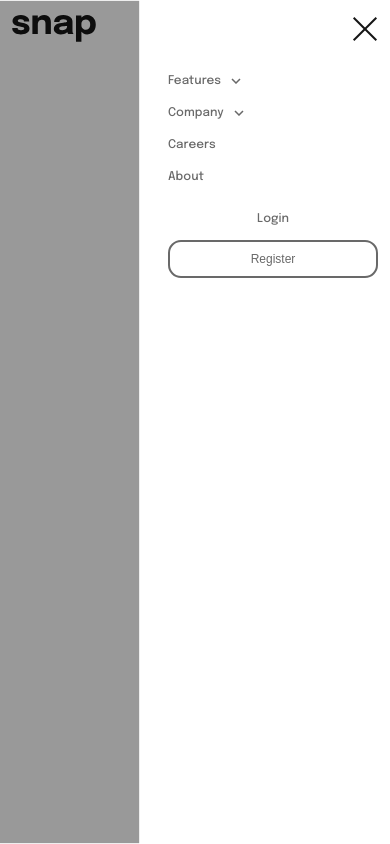
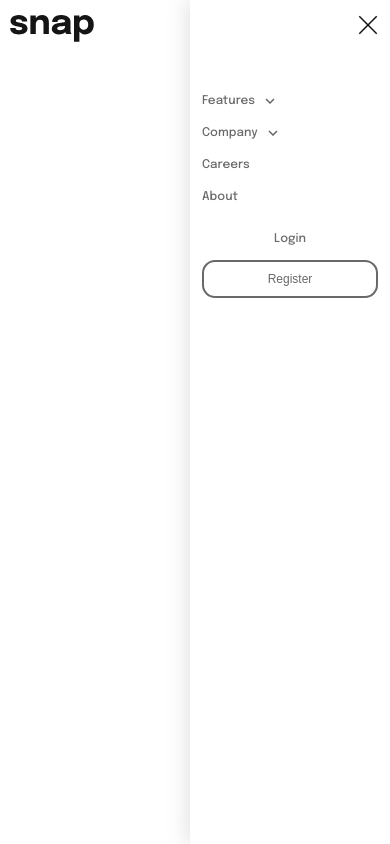
Before and after one commit to amirhossein-peyvand/intro-section-with-dropdown-navigation, a React (Vite) app: page / in a window 390 px wide. Both pictures are taken after a click on the picture 362 px from the left and 28 px from the top of the page. Built offline with nearby package versions, Linux system fonts and the light colour scheme.

Commit message:
Working on the performence of MobileMenu component

```diff
--- a/src/components/MobileMenu.tsx
+++ b/src/components/MobileMenu.tsx
@@ -1,14 +1,18 @@
-// import closeMenuLogo from "../assets/icon-close-menu.svg";
+import closeMenuLogo from "../assets/icon-close-menu.svg";
 import "../sass/MobileMenu.scss";
 import MobileMenuCompany from "./MobileMenuCompany";
 import MobileMenuFeatures from "./MobileMenuFeatures";
 
-const MobileMenu = () => {
+interface Props {
+  onSetClicked: () => void;
+}
+
+const MobileMenu = ({ onSetClicked }: Props) => {
   return (
     <aside className="mobileMenu">
-      {/* <section className="logoContainer">
-        <img src={closeMenuLogo} alt="closeMenuLogo" />
-      </section> */}
+      <section className="logoContainer">
+        <img src={closeMenuLogo} alt="closeMenuLogo" onClick={onSetClicked} />
+      </section>
       <ul className="items">
         <li>
           <MobileMenuFeatures />
--- a/src/components/Navbar.tsx
+++ b/src/components/Navbar.tsx
@@ -3,24 +3,21 @@ import menuLogo from "../assets/icon-menu.svg";
 import "../sass/Navbar.scss";
 import MobileMenu from "./MobileMenu";
 import { useState } from "react";
-import closeMenuLogo from "../assets/icon-close-menu.svg";
 
 const Navbar = () => {
   const [clicked, setClicked] = useState(false);
 
   return (
     <nav className="navbar">
-      <section className="logoContainer">
+      <section className="mainLogoContainer">
         <img src={logo} alt="logo" />
       </section>
       <section className="menuLogoContainer">
-        <img
-          onClick={() => setClicked(!clicked)}
-          src={clicked ? closeMenuLogo : menuLogo}
-          alt="logo"
-        />
-        {clicked && <MobileMenu />}
+        {!clicked && (
+          <img src={menuLogo} alt="menuLogo" onClick={() => setClicked(true)} />
+        )}
       </section>
+      {clicked && <MobileMenu onSetClicked={() => setClicked(false)} />}
     </nav>
   );
 };
--- a/src/index.css
+++ b/src/index.css
@@ -22,4 +22,5 @@ ul {
 
 #root {
   width: 100%;
+  min-height: 100vh;
 }
--- a/src/sass/MobileMenu.scss
+++ b/src/sass/MobileMenu.scss
@@ -1,8 +1,10 @@
 @import "colors.scss";
 
 .mobileMenu {
+  box-shadow: -2px 0 20px 1px rgba(111, 111, 111, 0.2);
   display: flex;
   flex-direction: column;
+  max-width: 50%;
   min-height: 100vh;
   min-width: 20rem;
   padding: 1.5rem 1.2rem 0;
@@ -10,21 +12,25 @@
   right: 0;
   row-gap: 3rem;
   top: 0;
-  width: 60%;
-  box-shadow: -250px 0 1px -1px rgba(0, 0, 0, 0.4);
-  z-index: -999;
+  width: 50%;
+  z-index: 999;
 
   .logoContainer {
     display: flex;
 
     justify-content: flex-end;
+
+    img {
+      cursor: pointer;
+      width: 2rem;
+    }
   }
 
   .items {
     display: flex;
     flex-direction: column;
     font-size: 1.2rem;
-    margin-top: 6rem;
+    margin-top: 3rem;
     row-gap: 2rem;
 
     .careers,
--- a/src/sass/Navbar.scss
+++ b/src/sass/Navbar.scss
@@ -1,16 +1,11 @@
 @import "colors.scss";
 
 .navbar {
-  align-items: center;
   display: flex;
   justify-content: space-between;
-  margin: auto;
-  padding: 1.5rem 1.2rem 0;
-  min-width: 20rem;
+  padding: 1.5rem 1rem 0;
 
   .menuLogoContainer {
-    z-index: 999;
-
     img {
       cursor: pointer;
     }
```
